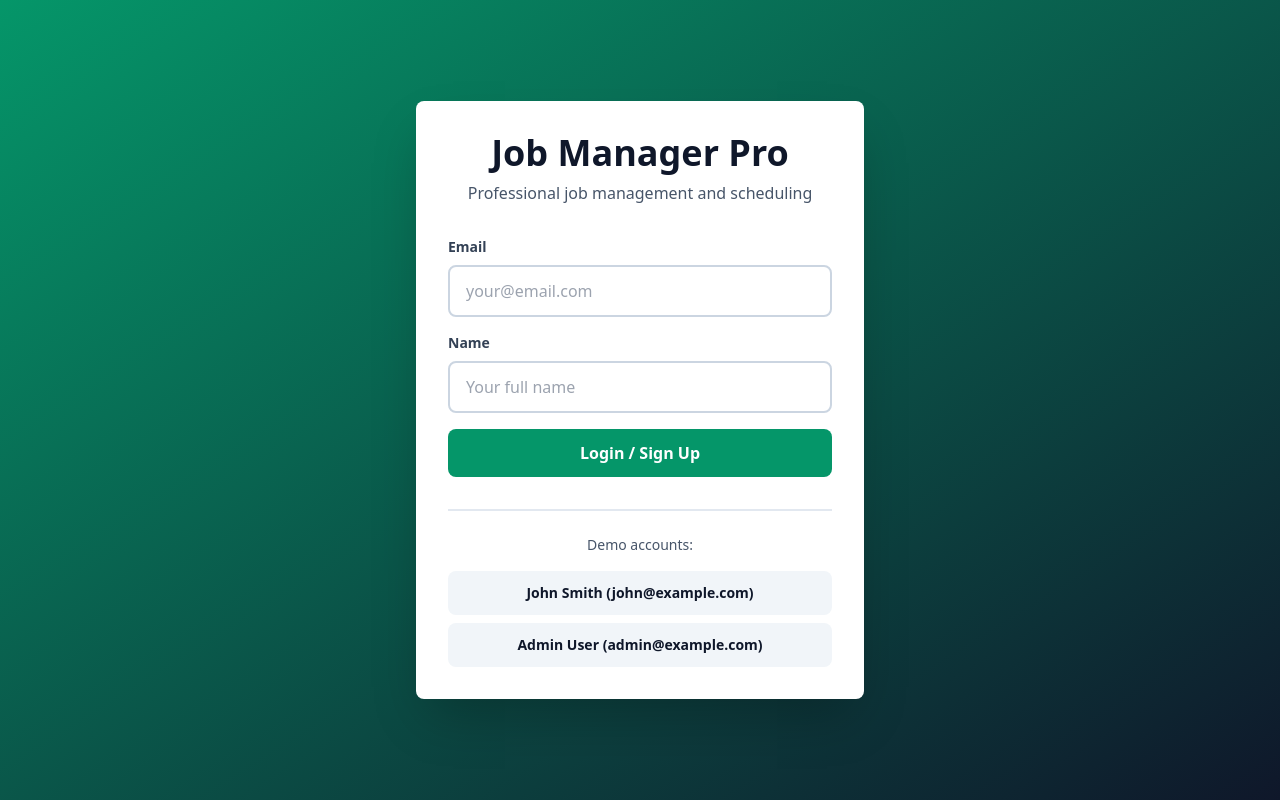
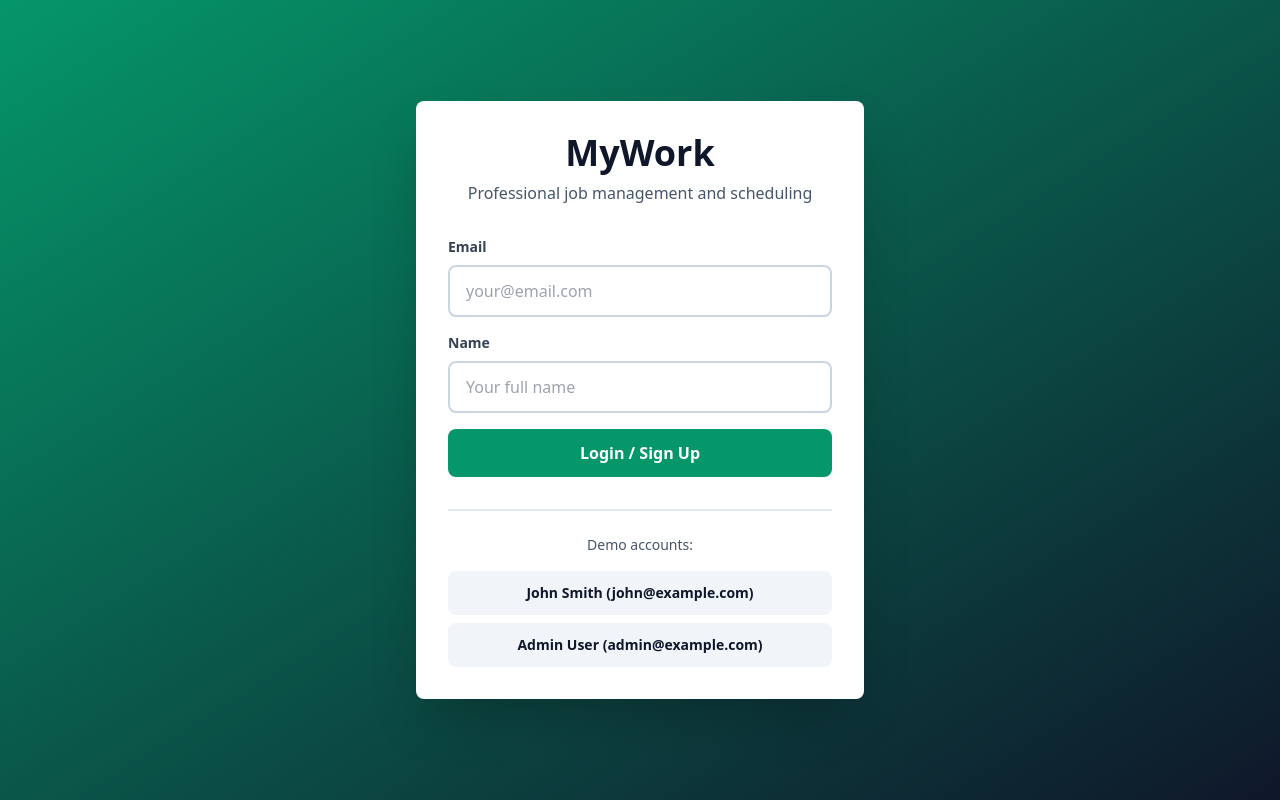
Before and after one commit to chrism1187-glitch/MyWork, a Next.js app: page / in a window 1280 px wide. Built offline with nearby package versions, Linux system fonts and the light colour scheme.

Commit message:
Fix date timezone bug, enlarge calendar picker, rename app to MyWork

```diff
--- a/src/app/layout.tsx
+++ b/src/app/layout.tsx
@@ -13,7 +13,7 @@ const geistMono = Geist_Mono({
 });
 
 export const metadata: Metadata = {
-  title: "Job Manager Pro",
+  title: "MyWork",
   description: "Professional job management and scheduling platform",
 };
 
--- a/src/components/CreateJobModal.tsx
+++ b/src/components/CreateJobModal.tsx
@@ -20,9 +20,17 @@ interface Props {
 }
 
 export default function CreateJobModal({ onClose, onJobCreated, assignedToEmail, createdByEmail, selectedDate }: Props) {
+  const getLocalDateString = () => {
+    const date = new Date();
+    const yyyy = date.getFullYear();
+    const mm = String(date.getMonth() + 1).padStart(2, '0');
+    const dd = String(date.getDate()).padStart(2, '0');
+    return `${yyyy}-${mm}-${dd}`;
+  };
+
   const [title, setTitle] = useState('');
   const [description, setDescription] = useState('');
-  const [scheduledDate, setScheduledDate] = useState(selectedDate || new Date().toISOString().split('T')[0]);
+  const [scheduledDate, setScheduledDate] = useState(selectedDate || getLocalDateString());
   const [duration, setDuration] = useState(1);
   const [assignedToEmailState, setAssignedToEmailState] = useState(assignedToEmail);
   const [lineItems, setLineItems] = useState<LineItem[]>([
@@ -127,7 +135,8 @@ export default function CreateJobModal({ onClose, onJobCreated, assignedToEmail,
                 type="date"
                 value={scheduledDate}
                 onChange={(e) => setScheduledDate(e.target.value)}
-                className="w-full px-4 py-3 border-2 border-slate-300 rounded-lg text-base focus:outline-none focus:border-emerald-700"
+                className="w-full px-4 py-4 border-2 border-slate-300 rounded-lg text-xl focus:outline-none focus:border-emerald-700"
+                style={{ minHeight: '56px' }}
               />
             </div>
             <div>
--- a/src/components/JobCalendar.tsx
+++ b/src/components/JobCalendar.tsx
@@ -199,7 +199,7 @@ export default function JobCalendar({ currentUserEmail, currentUserName, current
       <div className="bg-slate-900 text-white p-6 border-b border-slate-800">
         <div className="flex justify-between items-center">
           <div>
-            <h1 className="text-3xl font-bold">Job Manager Pro</h1>
+            <h1 className="text-3xl font-bold">MyWork</h1>
             {currentUserName && <p className="text-sm text-slate-300 mt-1">Logged in as {currentUserName}</p>}
           </div>
           <div className="flex gap-3">
--- a/src/components/LoginScreen.tsx
+++ b/src/components/LoginScreen.tsx
@@ -54,7 +54,7 @@ export default function LoginScreen({ onLogin }: Props) {
     <div className="min-h-screen bg-gradient-to-br from-emerald-700 to-slate-900 flex items-center justify-center p-4">
       <div className="w-full max-w-md bg-white rounded-lg shadow-2xl p-8">
         <div className="text-center mb-8">
-          <h1 className="text-4xl font-bold text-slate-900 mb-2">Job Manager Pro</h1>
+          <h1 className="text-4xl font-bold text-slate-900 mb-2">MyWork</h1>
           <p className="text-slate-600">Professional job management and scheduling</p>
         </div>
 
```
